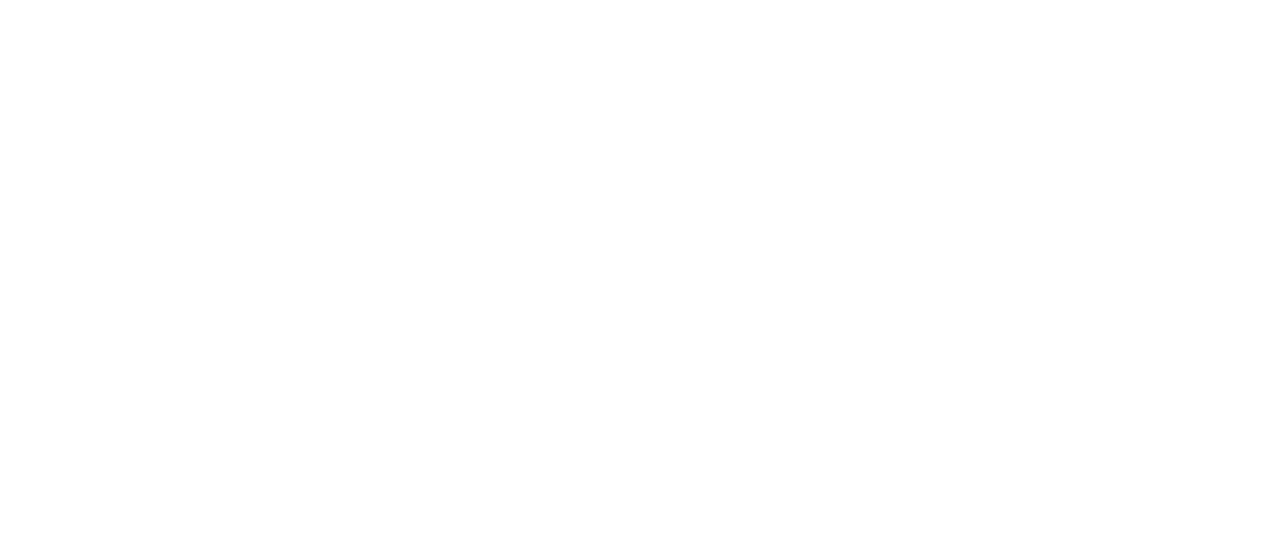
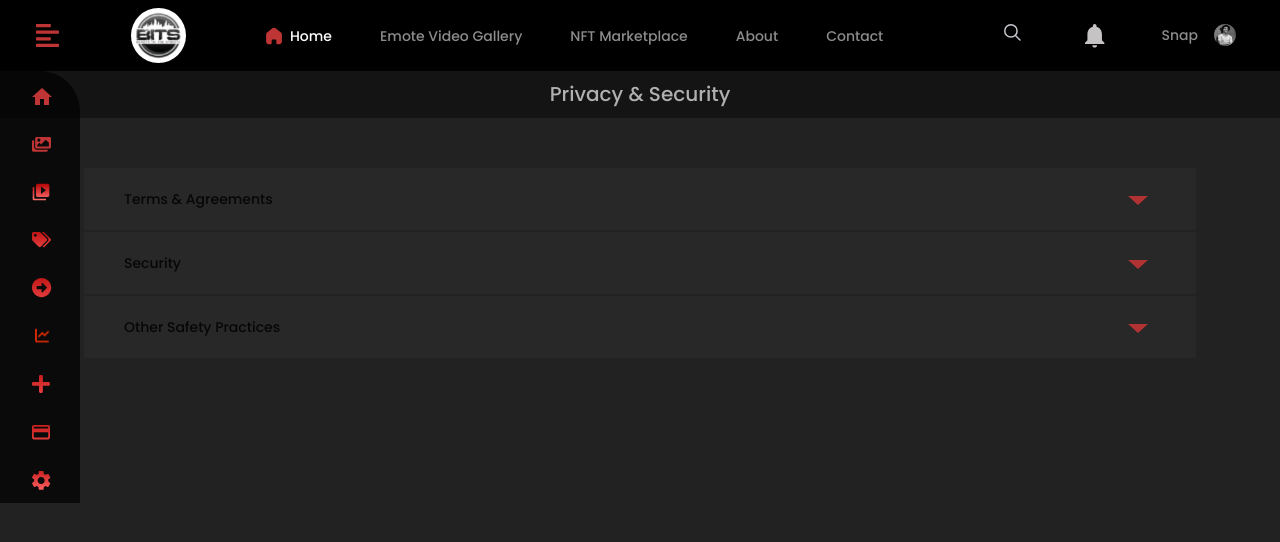
Before and after one commit to techraees/bits-admin, a React (Create React App) app: page /privacy-security in a window 1280 px wide. Before the commit this address had no page. Shown: the top 542 px of the page. Built offline with nearby package versions, Linux system fonts and the light colour scheme.

Commit message:
privacy security screen created

```diff
--- a/src/components/accordian/index.js
+++ b/src/components/accordian/index.js
@@ -3,7 +3,7 @@
 import { Collapse } from "antd";
 import { down_arrow3, up_arrow2 } from "../../assets";
 
-const AccordianComponent = ({ data }) => {
+const AccordianComponent = ({ data, list }) => {
   const [panelKey, setPanelKey] = useState("");
   const { Panel } = Collapse;
   function callback(key) {
@@ -34,9 +34,13 @@
                   )
                 }
               >
-                <ul>
-                  <li className="py-3 white">{e.description}</li>
-                </ul>
+                {list ? (
+                  <ul>
+                    <li className="py-3 white">{e.description}</li>
+                  </ul>
+                ) : (
+                  <span className="white">{e.description}</span>
+                )}
               </Panel>
             );
           })}
--- a/src/components/menu/index.js
+++ b/src/components/menu/index.js
@@ -77,6 +77,7 @@
           item.key === "8" && navigate("/purchase-history");
           item.key === "11" && navigate("/account-settings");
           item.key === "12" && navigate("/help-center");
+          item.key === "13" && navigate("/privacy-security");
         }}
       />
     </div>
--- a/src/config/router/index.js
+++ b/src/config/router/index.js
@@ -9,6 +9,7 @@
   AccountSettings,
   EditProfile,
   HelpCenter,
+  PrivacySecurity,
 } from "../../containers/index";
 import { useSelector } from "react-redux";
 
@@ -30,6 +31,7 @@
         <Route path="/account-settings" element={<AccountSettings />} />
         <Route path="/edit-profile" element={<EditProfile />} />
         <Route path="/help-center" element={<HelpCenter />} />
+        <Route path="/privacy-security" element={<PrivacySecurity />} />
         {/* {(Object.keys(data).length > 0 || userData) && (
           <>
           </>
--- a/src/containers/HelpCenter/index.js
+++ b/src/containers/HelpCenter/index.js
@@ -1,4 +1,4 @@
-import React, { useState } from "react";
+import React from "react";
 import "./css/index.css";
 import { NavbarComponent, AccordianComponent } from "../../components/index";
 
@@ -53,7 +53,7 @@
       <div className="container">
         <div className="my-5">
           <h4 className="white">FAQs</h4>
-          <AccordianComponent data={faqsData} />
+          <AccordianComponent list data={faqsData} />
         </div>
       </div>
     </div>
--- /dev/null
+++ b/src/containers/PrivacySecurity/index.js
@@ -0,0 +1,37 @@
+import React from "react";
+import "./css/index.css";
+import { NavbarComponent, AccordianComponent } from "../../components/index";
+
+const PrivacySecurity = () => {
+  let faqsData = [
+    {
+      key: "1",
+      title: "Terms & Agreements",
+      description: "Terms & Agreements",
+    },
+    {
+      key: "2",
+      title: "Security",
+      description:
+        "To ensure App Security, please keep your account safe please keep your password in a secure place.",
+    },
+    {
+      key: "3",
+      title: "Other Safety Practices",
+      description:
+        "Always practice safe-keep of your private wallet seed phrase and other wallet passwords private and not public to ensure the must security.",
+    },
+  ];
+  return (
+    <div className="black-background pb-4" style={{height:"100vh"}}>
+      <NavbarComponent selectedKey={"13"} headerText={"Privacy & Security"} />
+      <div className="container">
+        <div className="my-5">
+          <AccordianComponent data={faqsData} />
+        </div>
+      </div>
+    </div>
+  );
+};
+
+export default PrivacySecurity;
--- a/src/containers/index.js
+++ b/src/containers/index.js
@@ -6,6 +6,7 @@
 import AccountSettings from "./AccountSettings";
 import EditProfile from "./EditProfile";
 import HelpCenter from "./HelpCenter";
+import PrivacySecurity from "./PrivacySecurity";
 
 export {
   Login,
@@ -16,4 +17,5 @@
   AccountSettings,
   EditProfile,
   HelpCenter,
+  PrivacySecurity,
 };
```
Also changed, not shown: src/containers/PrivacySecurity/css/index.css (added).
